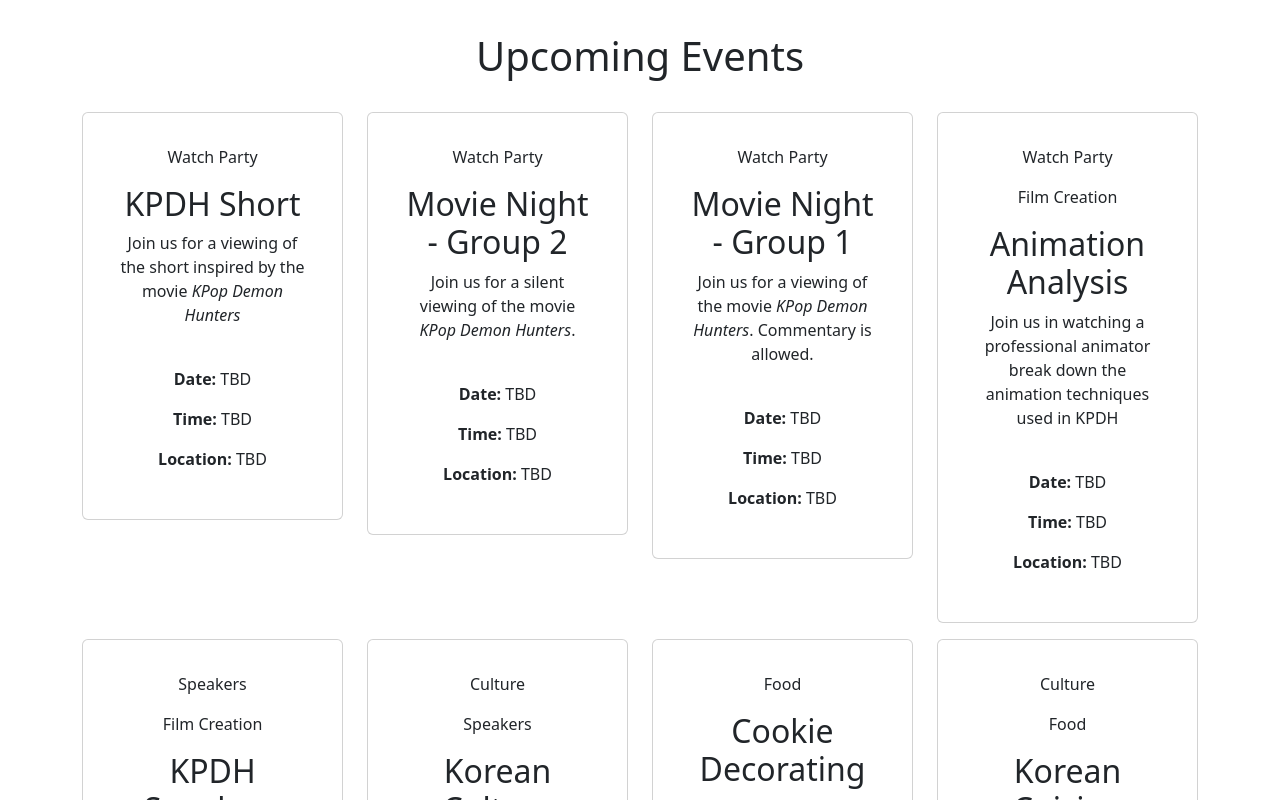
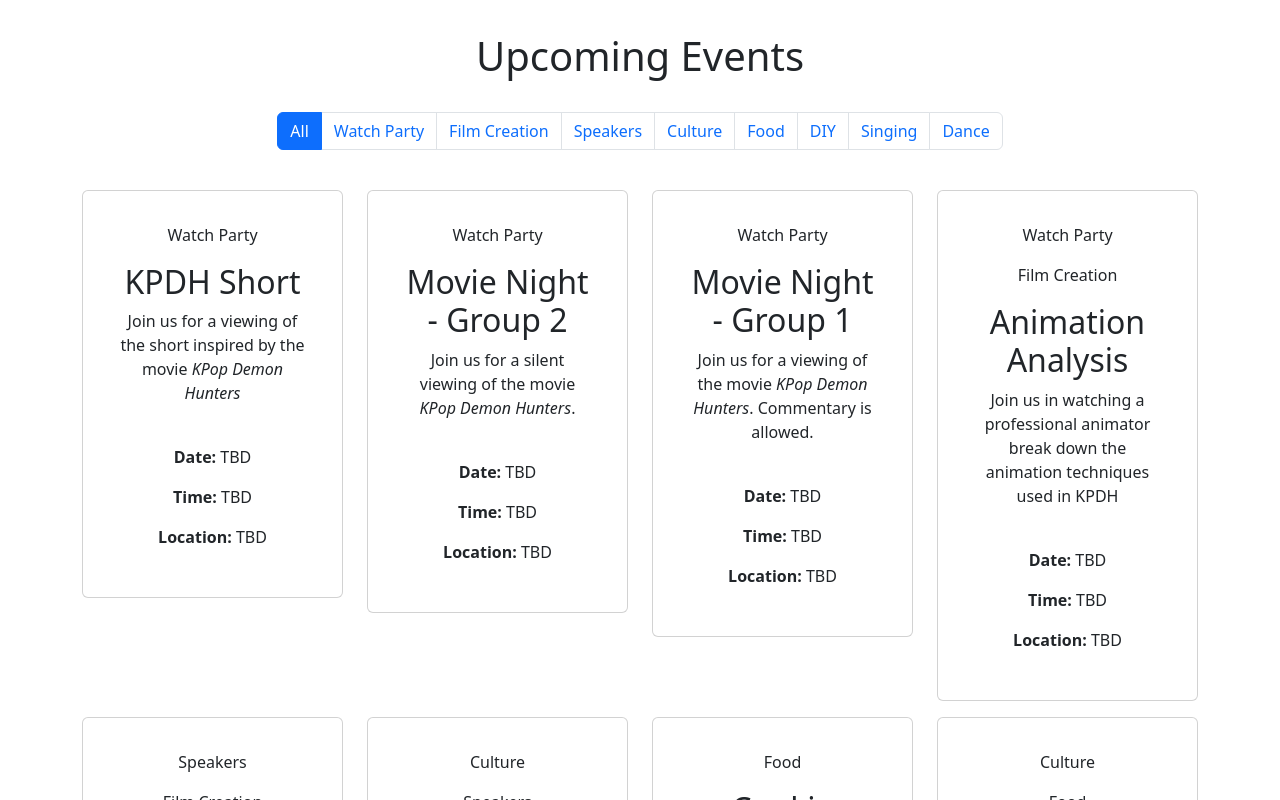
Before and after one commit to CS571-F25/p52, a React (Vite) app: page /#/upcoming-events in a window 1280 px wide. Shown: the top 800 px of the page. Built offline with nearby package versions, Linux system fonts and the light colour scheme.

Commit message:
Added filtering in upcoming events

```diff
--- a/src/components/upcomingEvents.jsx
+++ b/src/components/upcomingEvents.jsx
@@ -1,10 +1,12 @@
 import events from "../assets/events.json"
 import EventCard from "./EventCard";
-import { Container, Row, Col } from "react-bootstrap";
+import { Container, Row, Col, Pagination } from "react-bootstrap";
+import { useState } from "react"
 
 export default function UpcomingEvents(props) {
     // get upcoming events
     const eventList = events.events.filter((e) => e.upcoming );
+    const [type, setType] = useState("All");
 
     // Sort events by date and time
     const sortedEvents = eventList.sort((a, b) => {
@@ -50,14 +52,55 @@ export default function UpcomingEvents(props) {
         }
     });
 
+    // get all possible event categories
+    const uniqueCategories = new Set(); // set means no duplicate categories
+
+    uniqueCategories.add("All");
+
+    // Iterate through each event and add categories to the Set
+    eventList.forEach(event => {
+        event.categories.forEach(category => {
+            uniqueCategories.add(category);
+        });
+    });
+
+    // Convert the Set to an array so can use map
+    const categoryList = Array.from(uniqueCategories);
+
+    // Update events based on category
+    let keptEvents;
+
+    if (type === "All") {
+        keptEvents = sortedEvents;
+    }
+    else {
+        keptEvents = sortedEvents.filter((e) => {
+            return e.categories.some(category => category === type);
+        })
+    }
 
     return <div>
         <h1>Upcoming Events</h1>
         <br/>
+        <div className="d-flex justify-content-center"> {/* Center pagination */}
+            <Pagination style={{ display: "flex", flexWrap: "wrap", justifyContent: "center" }}> {/* Make pagination responsive to smaller screens */}
+                {
+                    categoryList.map((c) =>{
+                        return <Pagination.Item
+                            key = {c}
+                            active = {type === c}
+                            onClick = {() => setType(c)}
+                        >{c}
+                        </Pagination.Item>
+                    })
+                }
+            </Pagination>
+        </div>
+        <br/>
         <Container>
             <Row>
                 {
-                    sortedEvents.map((e) => {
+                    keptEvents.map((e) => {
                         return <Col key={e.name} xs={12} sm={12} md={6} lg={4} xl={3} style={{ marginBottom: "16px" }}>
                             <EventCard {...e}></EventCard>
                         </Col>
```
Also changed, not shown: 3 other files (tests, documents, lock files or other folders).
